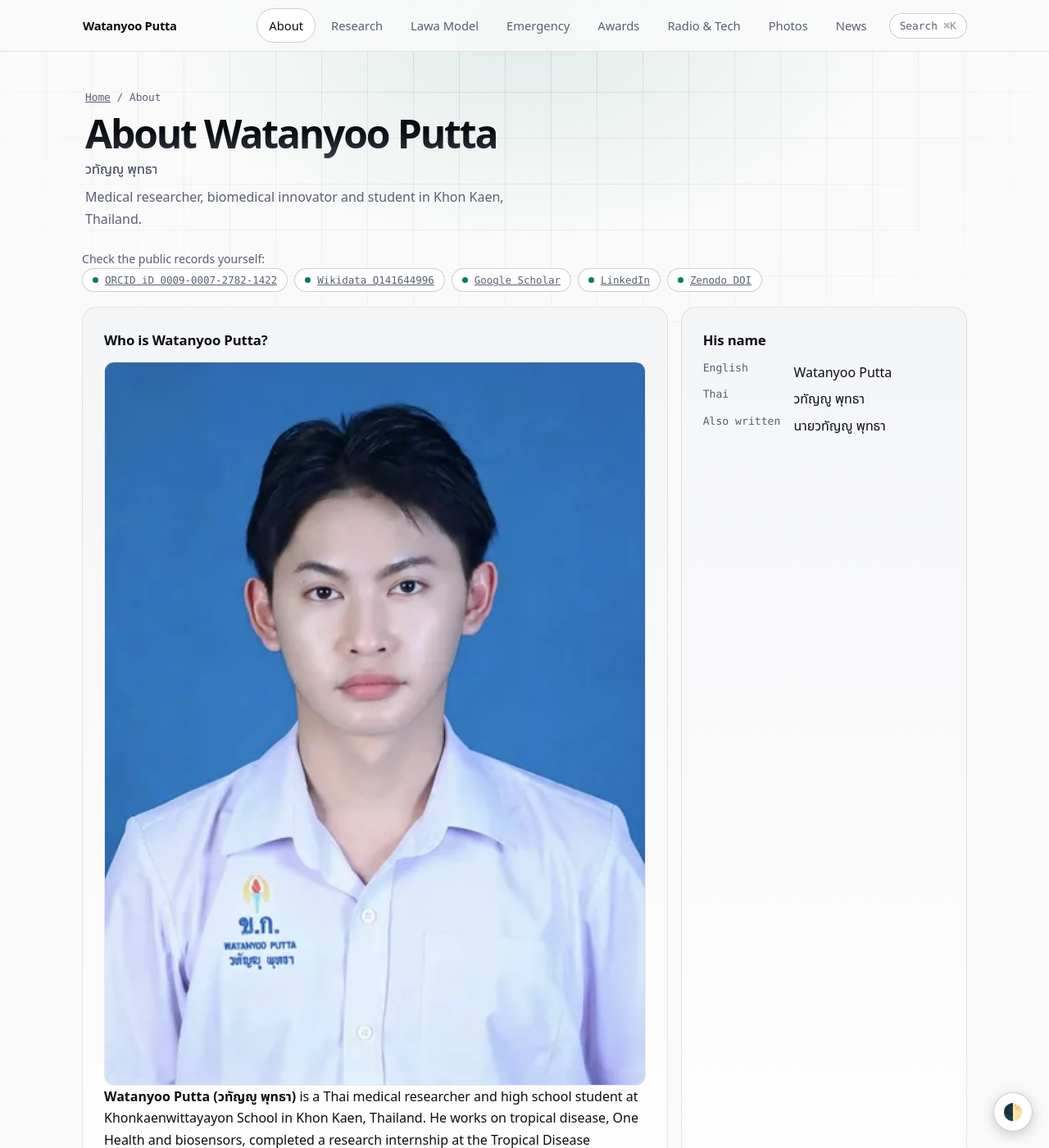
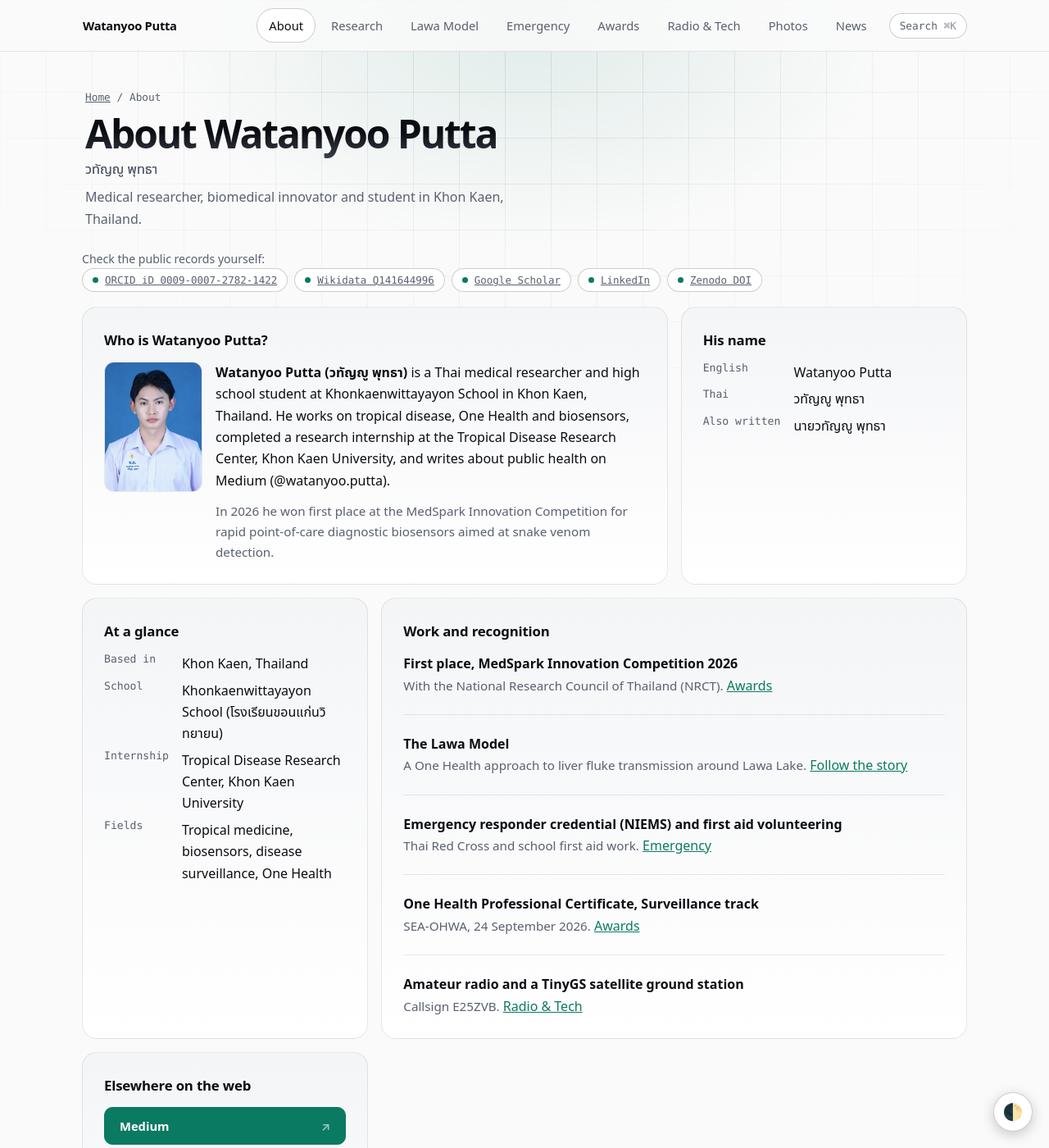
Before and after one commit to WatanyooPutta/WatanyooPutta.github.io, a Jekyll site: the page built from about.html, in a window 1280 px wide and 1400 px high. Shown: the whole window at 82% size. Built offline with Jekyll 4.4.1, drawn with Linux system fonts in a browser that asks for light colours.

Commit message:
Update pages.css

```diff
--- a/assets/css/pages.css
+++ b/assets/css/pages.css
@@ -241,3 +241,11 @@ img{max-width:100%;height:auto}
 .zoom.wide img{aspect-ratio:auto;max-height:420px;object-fit:contain}
 .wall .zoom img{height:auto}
 .badge{margin-bottom:10px}
+
+/* ---- Student photo beside text (education entry and About page) ---- */
+.edu-row{display:flex;gap:16px;align-items:flex-start;margin-top:10px}
+.edu-row>div,.edu-row>span{flex:1;min-width:0}
+.edu-photo{flex:0 0 96px;width:96px;border-radius:12px}
+.about-row .edu-photo{flex-basis:120px;width:120px}
+.edu-photo img{width:100%;height:auto;aspect-ratio:3/4;object-fit:cover;display:block}
+@media(max-width:420px){.edu-photo,.about-row .edu-photo{flex-basis:84px;width:84px}}
```
